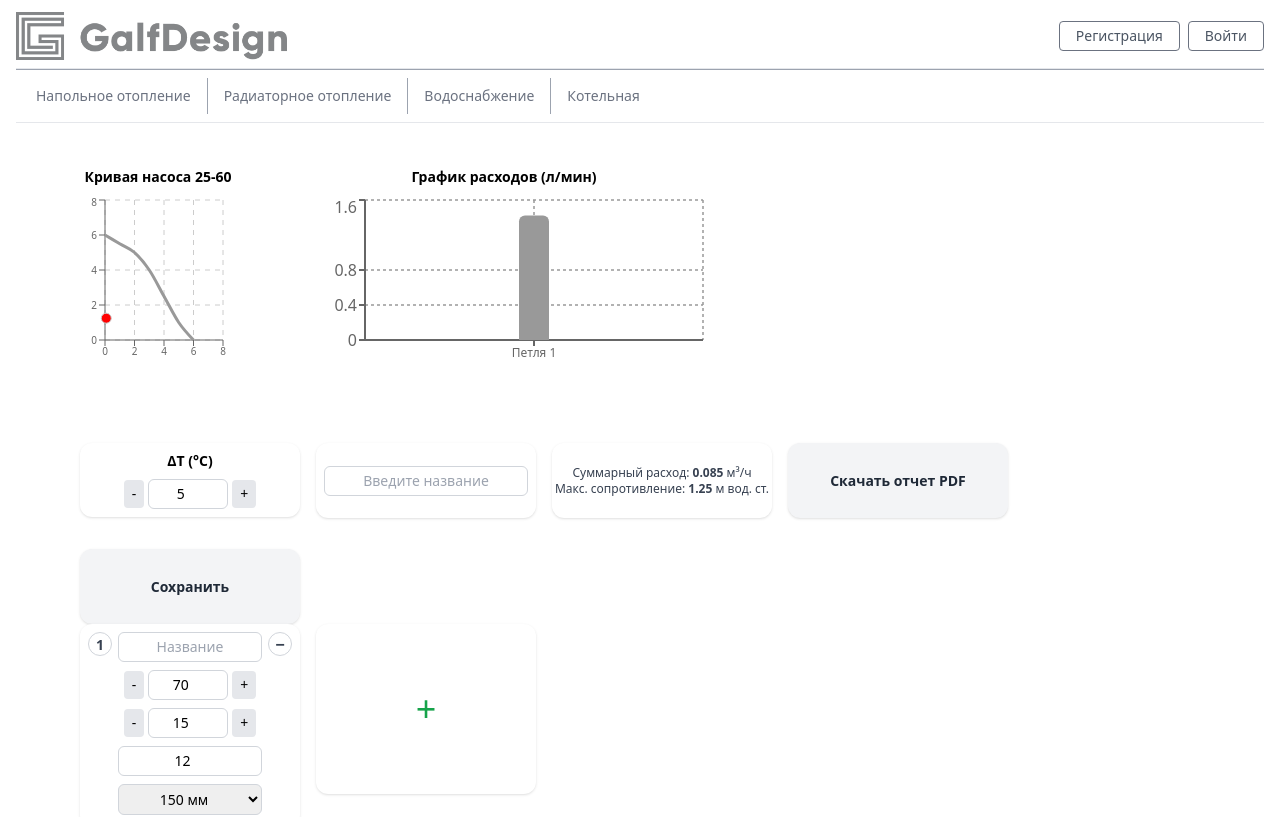
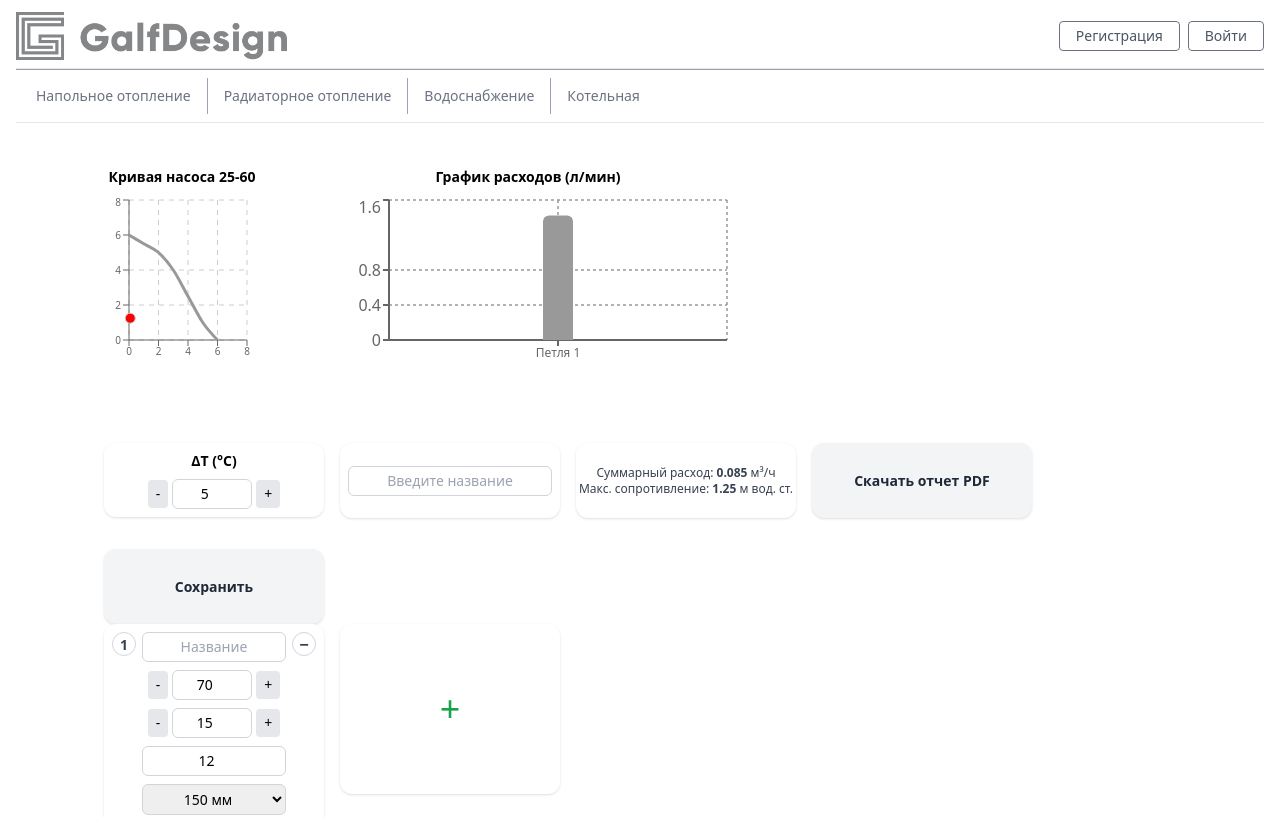
Before and after one commit to Vanequal/calculator, a React (Create React App) app: page / in a window 1280 px wide. Shown: the top 817 px of the page. Built offline with nearby package versions, Linux system fonts and the light colour scheme.

Commit message:
layout fix

```diff
--- a/src/App.js
+++ b/src/App.js
@@ -40,12 +40,15 @@
         <AuthModal />
         <AwaitingConfirmationModal />
 
-        <main className="p-4">
-          <Routes>
-            <Route path="/" element={<LoopCardList />} />
-            <Route path="/projects" element={<AddProjectCard />} />
-          </Routes>
+        <main className="p-4 flex justify-center">
+          <div className="w-full max-w-[1200px]">
+            <Routes>
+              <Route path="/" element={<LoopCardList />} />
+              <Route path="/projects" element={<AddProjectCard />} />
+            </Routes>
+          </div>
         </main>
+
       </div>
     </Router>
   );
```
